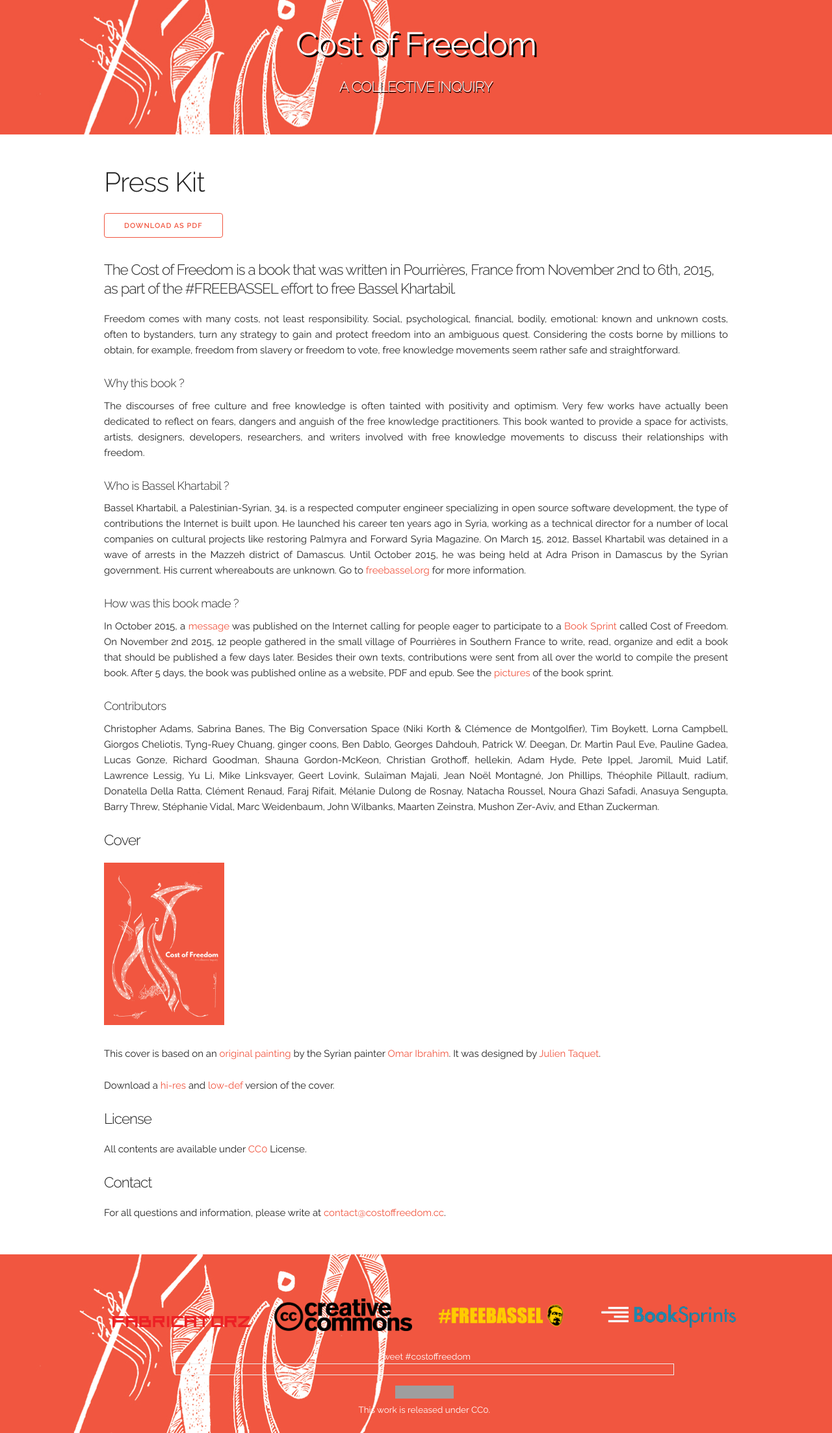
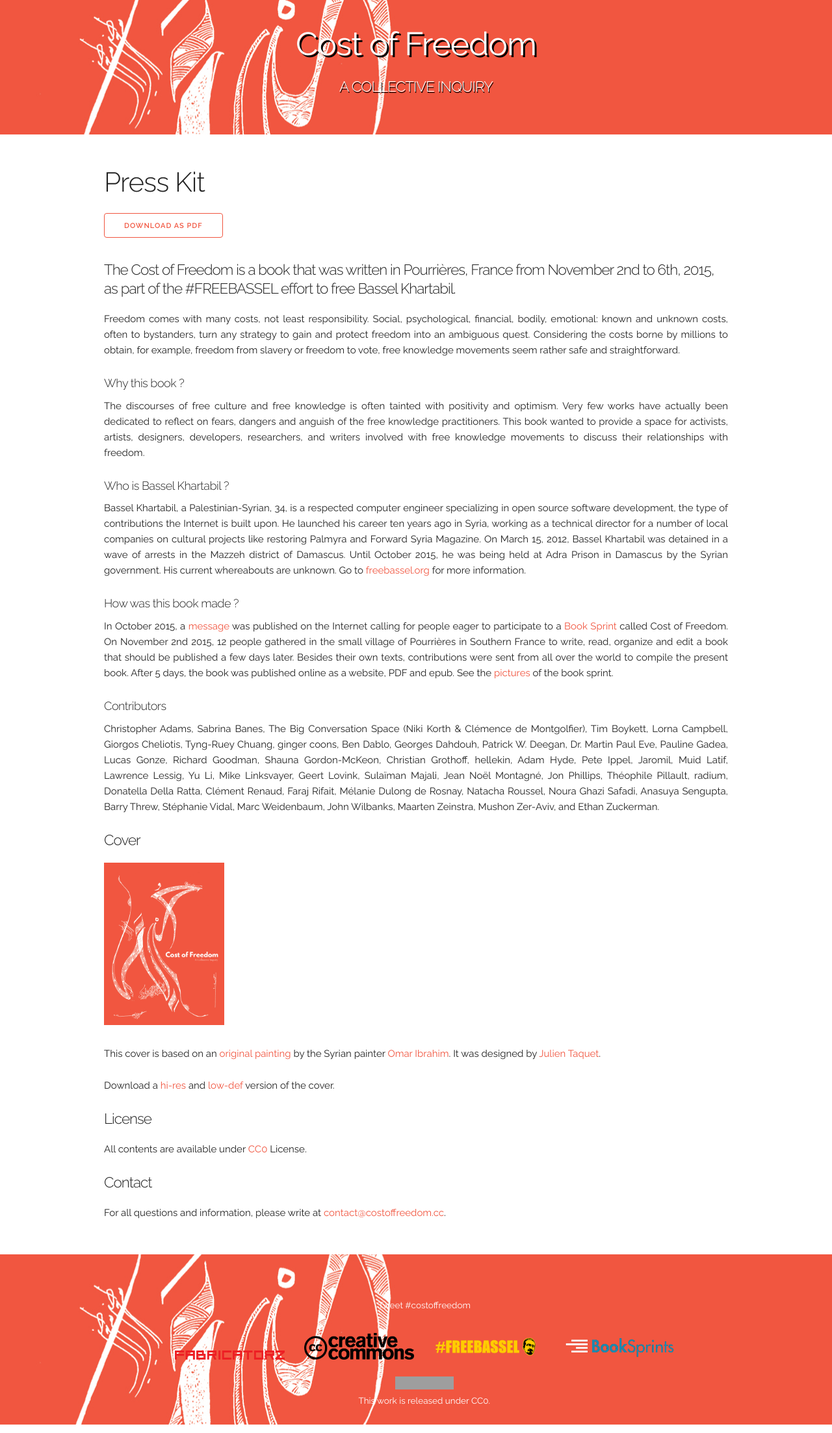
Before and after one commit to costoffreedom/costoffreedom.cc, a Jekyll site: the page built from presskit/index.md, in a window 1280 px wide. Shown: the whole page at 65% size. Built offline with Jekyll 4.4.1, drawn with Linux system fonts in a browser that asks for light colours; comment, search, counter and statistics services are not loaded; grey boxes are pictures that could not be loaded.

Commit message:
social links cleaner layout

```diff
--- a/_includes/footer.html
+++ b/_includes/footer.html
@@ -1,5 +1,21 @@
 <div class="row" id="footer">
-
+  <div class="container">
+      <div class="row">
+            <a href="https://twitter.com/intent/tweet?button_hashtag=costoffreedom&text=What%20is%20the%20Cost%20of%20Freedom%3F%20Book%20now%20in%20print%20inspired%20by%20%23freebassel%2C%20writings%20by%2045%20authors." class="twitter-hashtag-button" data-size="large" data-related="freebassel" data-url="http://costoffreedom.cc">Tweet #costoffreedom</a>
+            <script>!function(d,s,id){var js,fjs=d.getElementsByTagName(s)[0],p=/^http:/.test(d.location)?'http':'https';if(!d.getElementById(id)){js=d.createElement(s);js.id=id;js.src=p+'://platform.twitter.com/widgets.js';fjs.parentNode.insertBefore(js,fjs);}}(document, 'script', 'twitter-wjs');</script>
+        </div>
+        <div class="row">
+          <div class="container center" style="color:white; padding: 8px; margin-bottom: 16px;">
+            <!-- Your like button code -->
+              <div class="fb-like"
+          		data-href="http://costoffreedom.cc"
+          		data-layout="button_count"
+          		data-action="like"
+              data-share="true"
+          		data-show-faces="true">
+          	</div>
+        </div>
+    </div>
     <div class="container">
         <div class="row">
             <div class="three columns">
@@ -25,24 +41,10 @@
         </div>
         <div class="row" id="license">
             <div class="twelve columns">
-                <a href="https://twitter.com/intent/tweet?button_hashtag=costoffreedom&text=What%20is%20the%20Cost%20of%20Freedom%3F%20Book%20now%20in%20print%20inspired%20by%20%23freebassel%2C%20writings%20by%2045%20authors." class="twitter-hashtag-button" data-size="large" data-related="freebassel" data-url="http://costoffreedom.cc">Tweet #costoffreedom</a>
-    <script>!function(d,s,id){var js,fjs=d.getElementsByTagName(s)[0],p=/^http:/.test(d.location)?'http':'https';if(!d.getElementById(id)){js=d.createElement(s);js.id=id;js.src=p+'://platform.twitter.com/widgets.js';fjs.parentNode.insertBefore(js,fjs);}}(document, 'script', 'twitter-wjs');</script>
-
-   <div class="container center" style="border: 1px solid #eee; padding: 8px; margin-bottom: 16px;">
-   	<!-- Your like button code -->
-   <div
-     class="fb-like"
-     data-href="http://costoffreedom.cc"
-     data-share="true"
-     data-width="450"
-     data-show-faces="true">
-   </div>
-   </div>
-
-
-                <p>
-                    <a rel="license" href="http://creativecommons.org/publicdomain/zero/1.0/"><img alt="Creative Commons License" style="border-width:0" src="https://licensebuttons.net/p/zero/1.0/80x15.png" /></a>
-                    <br>This work is released under <a rel="license" href="http://creativecommons.org/publicdomain/zero/1.0/">CC0</a>.</p>
+              <p>
+                  <a rel="license" href="http://creativecommons.org/publicdomain/zero/1.0/"><img alt="Creative Commons License" style="border-width:0" src="https://licensebuttons.net/p/zero/1.0/80x15.png" /></a>
+                  <br>This work is released under <a rel="license" href="http://creativecommons.org/publicdomain/zero/1.0/">CC0</a>.
+              </p>
             </div>
         </div>
     </div>
```
